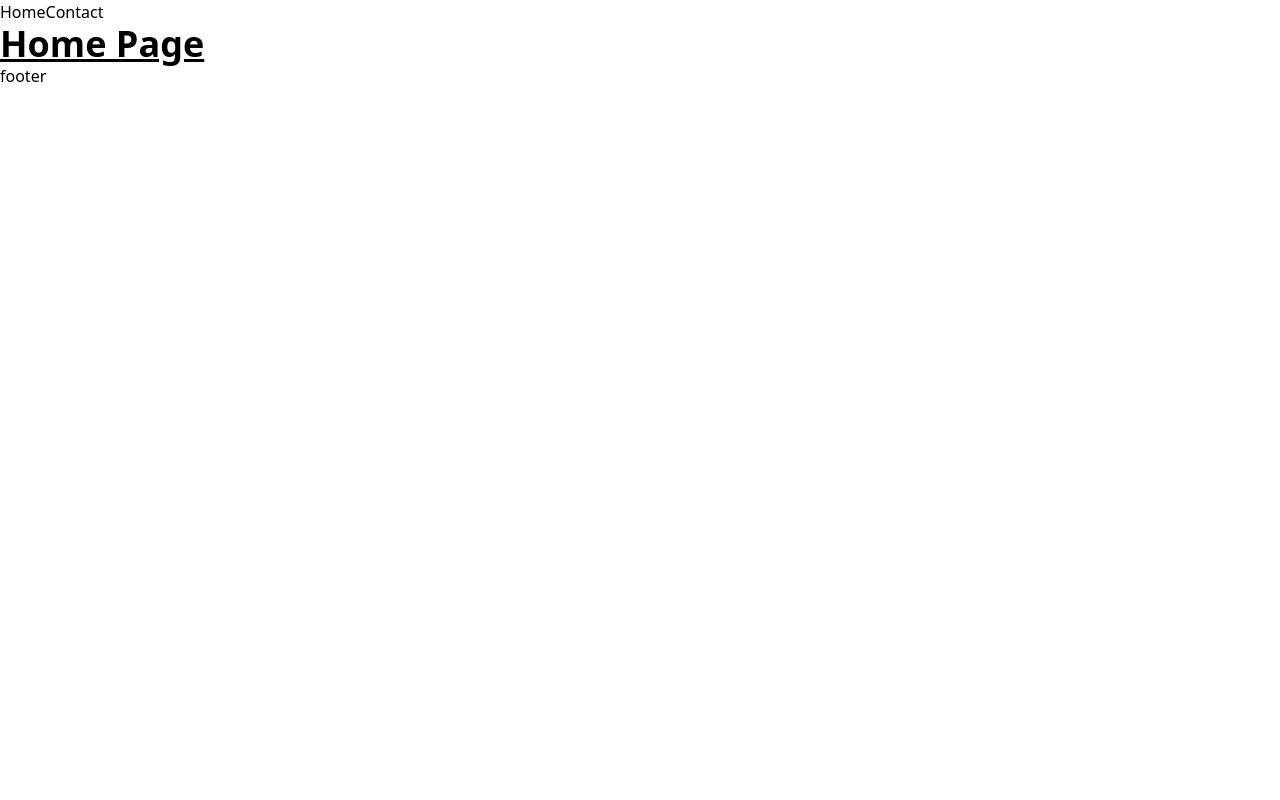
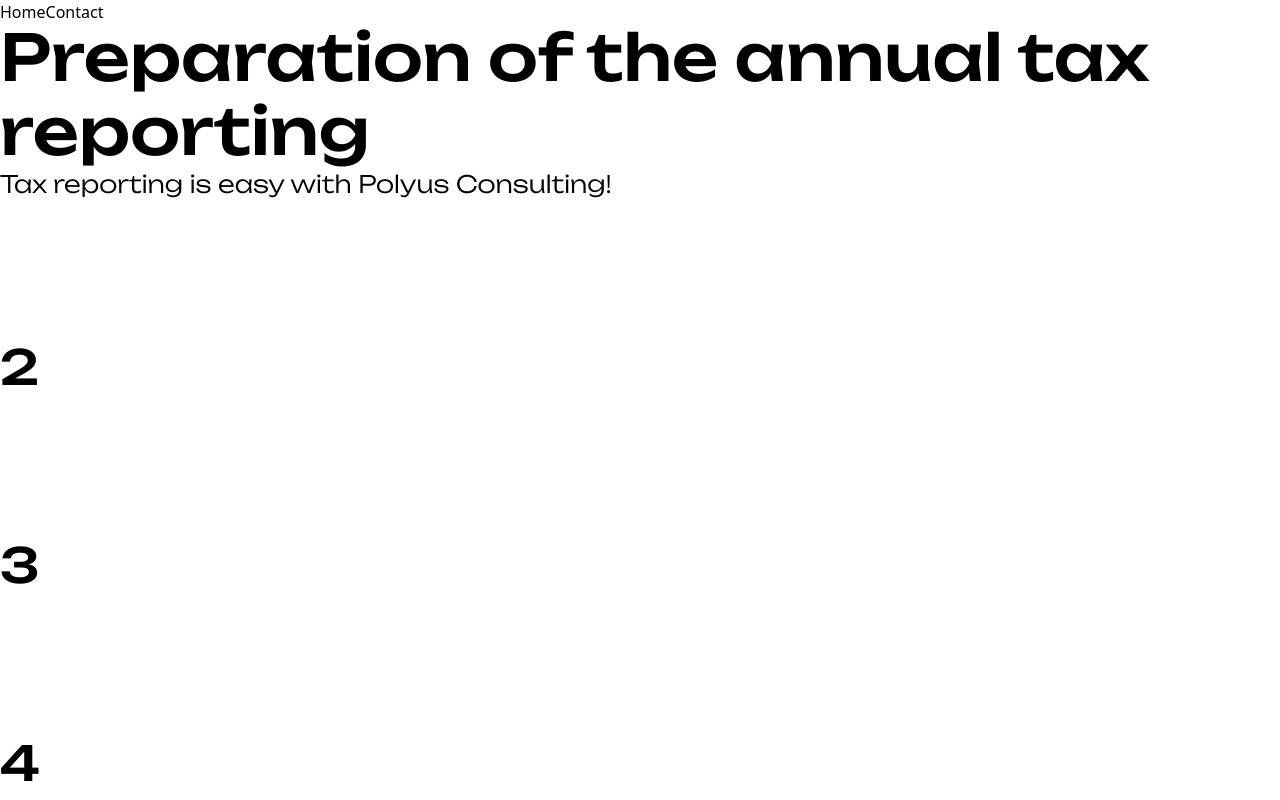
Before and after one commit to SpirinSergey/vue-vite-tailwind-template, a Vue app: page / in a window 1280 px wide. Shown: the top 800 px of the page. Built offline with nearby package versions, Linux system fonts and the light colour scheme.

Commit message:
Создал компоненты текста

```diff
--- /dev/null
+++ b/src/components/shared/BlockSection.vue
@@ -0,0 +1,5 @@
+<template>
+  <section class="mb-[80px] md:mb-[100px] xl:mb-[140px] 2xl:mb-[180px]">
+    <slot />
+  </section>
+</template>
--- a/src/components/shared/Container.vue
+++ b/src/components/shared/Container.vue
@@ -1,7 +1,5 @@
 <template>
-  <div
-    class="container mx-auto sm:container md:container lg:container xl:container 2xl:container"
-  >
+  <div class="container mx-auto">
     <slot />
   </div>
 </template>
--- /dev/null
+++ b/src/components/text/Headline1.vue
@@ -0,0 +1,5 @@
+<template>
+  <h1 class="font-Unbounded-Medium text-h1 md:text-h1-md xl:text-h1-xl">
+    <slot />
+  </h1>
+</template>
--- /dev/null
+++ b/src/components/text/Headline2.vue
@@ -0,0 +1,5 @@
+<template>
+  <h2 class="font-Unbounded-Medium text-h2 md:text-h2-md xl:text-h2-xl">
+    <slot />
+  </h2>
+</template>
--- /dev/null
+++ b/src/components/text/Headline3.vue
@@ -0,0 +1,5 @@
+<template>
+  <h3 class="font-Unbounded-Medium text-h3 md:text-h3-md xl:text-h3-xl">
+    <slot />
+  </h3>
+</template>
--- /dev/null
+++ b/src/components/text/Headline4.vue
@@ -0,0 +1,5 @@
+<template>
+  <h4 class="font-Unbounded-Blond text-h4 md:text-h4-md xl:text-h3-xl">
+    <slot />
+  </h4>
+</template>
--- /dev/null
+++ b/src/components/text/Paragraph1.vue
@@ -0,0 +1,5 @@
+<template>
+  <p class="font-Unbounded-Medium text-p1 md:text-p1-md xl:text-p1-xl">
+    <slot />
+  </p>
+</template>
--- /dev/null
+++ b/src/components/text/Paragraph2.vue
@@ -0,0 +1,5 @@
+<template>
+  <p class="font-Unbounded-Blond text-p2 md:text-p2-md xl:text-p2-xl">
+    <slot />
+  </p>
+</template>
--- /dev/null
+++ b/src/components/text/Paragraph3.vue
@@ -0,0 +1,5 @@
+<template>
+  <p class="font-Unbounded-Blond text-p3 md:text-p3-md xl:text-p3-xl">
+    <slot />
+  </p>
+</template>
--- a/src/style.css
+++ b/src/style.css
@@ -1,3 +1,23 @@
 @tailwind base;
 @tailwind components;
 @tailwind utilities;
+
+
+/* -- Fonts -- */
+@layer base {
+  @font-face {
+    font-family: "Unbounded-Blond";
+    font-style: normal;
+    font-display: swap;
+    src: url(assets/fonts/Unbounded-Blond.ttf) format("truetype");
+  }
+}
+
+@layer base {
+  @font-face {
+    font-family: "Unbounded-Medium";
+    font-style: normal;
+    font-display: swap;
+    src: url(assets/fonts/Unbounded-Medium.ttf) format("truetype");
+  }
+}
--- a/src/views/Home.vue
+++ b/src/views/Home.vue
@@ -1,9 +1,60 @@
 <script setup>
 import Container from "../components/shared/Container.vue";
+import BlockSection from "../components/shared/BlockSection.vue";
+import Headline1 from "../components/text/Headline1.vue";
+import Headline2 from "../components/text/Headline2.vue";
+import Headline3 from "../components/text/Headline3.vue";
+import Headline4 from "../components/text/Headline4.vue";
 </script>
 
 <template>
-  <Container>
-    <h1 class="text-4xl font-bold underline">Home Page</h1>
-  </Container>
+  <!-- Block - 1 -->
+  <BlockSection>
+    <Container>
+      <Headline1> Preparation of the annual tax reporting </Headline1>
+      <Headline4> Tax reporting is easy with Polyus Consulting! </Headline4>
+    </Container>
+  </BlockSection>
+
+  <!-- Block - 2 -->
+  <BlockSection>
+    <Container>
+      <Headline2>2</Headline2>
+    </Container>
+  </BlockSection>
+
+  <!-- Block - 3 -->
+  <BlockSection>
+    <Container>
+      <Headline2>3</Headline2>
+    </Container>
+  </BlockSection>
+
+  <!-- Block - 4 -->
+  <BlockSection>
+    <Container>
+      <Headline2>4</Headline2>
+    </Container>
+  </BlockSection>
+
+  <!-- Block - 5 -->
+  <BlockSection>
+    <Container>
+      <Headline2>5</Headline2>
+    </Container>
+  </BlockSection>
+
+  <!-- Block - 6 -->
+  <BlockSection>
+    <Container>
+      <Headline2>6</Headline2>
+    </Container>
+  </BlockSection>
+
+  <!-- Block - 7 -->
+  <BlockSection>
+    <Container>
+      <Headline2>7</Headline2>
+    </Container>
+  </BlockSection>
 </template>
--- a/tailwind.config.js
+++ b/tailwind.config.js
@@ -2,7 +2,174 @@
 export default {
   content: ["./index.html", "./src/**/*.{vue,js,ts,jsx,tsx}"],
   theme: {
-    extend: {},
+    extend: {
+      fontSize: {
+        "h1-xl": [
+          "4rem",
+          {
+            lineHeight: "4.625rem",
+            fontWeight: "500",
+          },
+        ],
+        "h1-md": [
+          "3.375rem",
+          {
+            lineHeight: "4rem",
+            fontWeight: "500",
+          },
+        ],
+        h1: [
+          "2.75rem",
+          {
+            lineHeight: "3.375rem",
+            fontWeight: "500",
+          },
+        ],
+        "h2-xl": [
+          "3rem",
+          {
+            lineHeight: "3.625rem",
+            fontWeight: "500",
+          },
+        ],
+        "h2-md": [
+          "2.5rem",
+          {
+            lineHeight: "3.125rem",
+            fontWeight: "500",
+          },
+        ],
+        h2: [
+          "2rem",
+          {
+            lineHeight: "2.625rem",
+            fontWeight: "500",
+          },
+        ],
+
+        "h3-xl": [
+          "1.5rem",
+          {
+            lineHeight: "1.785rem",
+            fontWeight: "500",
+          },
+        ],
+        "h3-md": [
+          "1.25rem",
+          {
+            lineHeight: "1.625rem",
+            fontWeight: "500",
+          },
+        ],
+        h3: [
+          "1.125rem",
+          {
+            lineHeight: "1.5rem",
+            fontWeight: "500",
+          },
+        ],
+
+        "h4-xl": [
+          "1.5rem",
+          {
+            lineHeight: "1.785rem",
+            fontWeight: "400",
+          },
+        ],
+        "h4-md": [
+          "1.25rem",
+          {
+            lineHeight: "1.625rem",
+            fontWeight: "400",
+          },
+        ],
+        h4: [
+          "1.125rem",
+          {
+            lineHeight: "1.5rem",
+            fontWeight: "400",
+          },
+        ],
+
+        "p1-xl": [
+          "1.125rem",
+          {
+            lineHeight: "2.375rem",
+            fontWeight: "500",
+          },
+        ],
+        "p1-md": [
+          "1rem",
+          {
+            lineHeight: "2.25rem",
+            fontWeight: "500",
+          },
+        ],
+        p1: [
+          "0.875rem",
+          {
+            lineHeight: "2.125rem",
+            fontWeight: "500",
+          },
+        ],
+
+        "p2-xl": [
+          "1.125rem",
+          {
+            lineHeight: "1.75rem",
+            fontWeight: "400",
+          },
+        ],
+        "p2-md": [
+          "1rem",
+          {
+            lineHeight: "1.625rem",
+            fontWeight: "400",
+          },
+        ],
+        p2: [
+          "0.875rem",
+          {
+            lineHeight: "1.5rem",
+            fontWeight: "400",
+          },
+        ],
+
+        "p3-xl": [
+          "1rem",
+          {
+            lineHeight: "1.625rem",
+            fontWeight: "400",
+          },
+        ],
+        "p3-md": [
+          "0.875rem",
+          {
+            lineHeight: "1.5rem",
+            fontWeight: "400",
+          },
+        ],
+        p3: [
+          "0.75rem",
+          {
+            lineHeight: "1.375rem",
+            fontWeight: "400",
+          },
+        ],
+      },
+      fontFamily: {
+        "Unbounded-Medium": "Unbounded-Medium",
+        "Unbounded-Blond": "Unbounded-Blond",
+      },
+    },
+  },
+  variants: {
+    extend: {
+      container: {
+        center: true,
+        // padding: '2rem',
+      },
+    },
   },
   plugins: [],
 };
```
Also changed, not shown: src/assets/fonts/Unbounded-Blond.ttf (added), src/assets/fonts/Unbounded-Medium.ttf (added).
